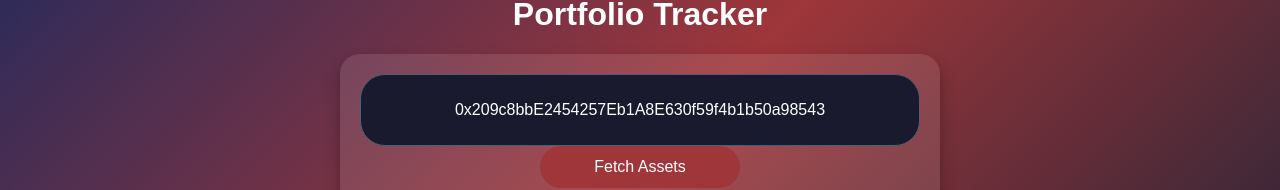
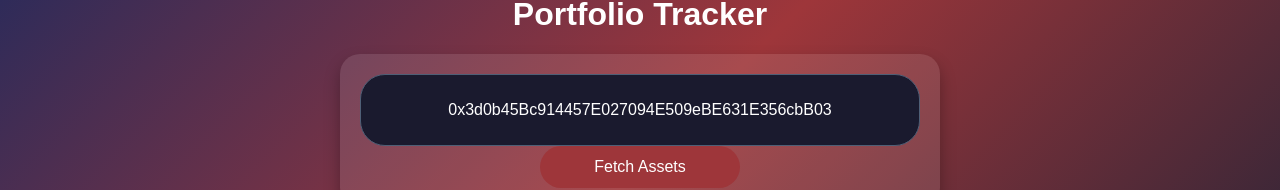
Before and after one commit to Vaibhav0-1/PortfolioTracker, a React (Vite) app: page / in a window 1280 px wide. Shown: the part 232-422 px from the top of the page. Built offline with nearby package versions, Linux system fonts and the light colour scheme; no server answers.

Commit message:
Adding Changes

```diff
--- a/src/App.jsx
+++ b/src/App.jsx
@@ -3,7 +3,7 @@ import './App.css';
 
 function App() {
   const [assets, setAssets] = useState([]);
-  const [address, setAddress] = useState('0x209c8bbE2454257Eb1A8E630f59f4b1b50a98543');
+  const [address, setAddress] = useState('0x3d0b45Bc914457E027094E509eBE631E356cbB03');
 
   const fetchAssets = async () => {
     try {
```
